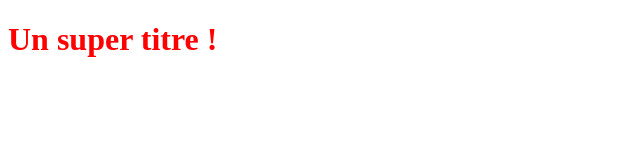
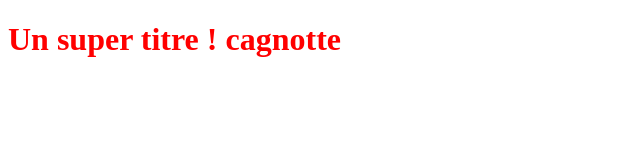
Before and after one commit to izuall/OpenclassroomsProject, a plain HTML site: page index.html in a window 1280 px wide. Shown: the whole page, without its empty margins (0-640 px from the left). Drawn offline with Linux system fonts and the light colour scheme.

Commit message:
Réalisation de la partie cagnotte côté front end

```diff
--- a/index.html
+++ b/index.html
@@ -5,6 +5,6 @@
    <link rel="stylesheet" type="text/css" href="styles.css">
 </head>
 <body>
-   <h1>Un super titre !</h1>
+   <h1>Un super titre ! cagnotte</h1>
 </body>
 </html>
```
